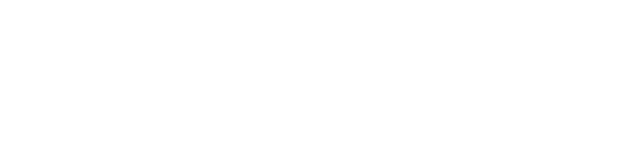
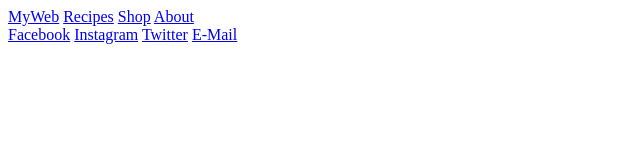
Before and after one commit to xxhyz233/LunaChen-WebDev-SP24, a plain HTML site: page Week02/Homework/index.html in a window 1280 px wide. Shown: the whole page, without its empty margins (0-640 px from the left). Drawn offline with Linux system fonts and the light colour scheme.

Commit message:
added a few more stuff to week02 HW: index.html

```diff
--- a/Week02/Homework/index.html
+++ b/Week02/Homework/index.html
@@ -0,0 +1,25 @@
+<html>
+    <head>
+
+    </head>
+    <body>
+        <header>
+            <nav>
+                <!--The html pages for the link are yet to be created-->
+                <a href="index.html">MyWeb</a>
+                <a href="recipes.html">Recipes</a>
+                <a href="shop.html">Shop</a>
+                <a href="about.html">About</a>
+            </nav>
+        </header>
+        <footer>
+            <!--Supposed to contain share links for this recipe page, but I'm just adding these sites as placeholders-->
+            <nav>
+                <a href="https://www.facebook.com/">Facebook</a>
+                <a href="https://www.instagram.com/">Instagram</a>
+                <a href="https://twitter.com/">Twitter</a>
+                <a href="https://mail.google.com/">E-Mail</a>
+            </nav>
+        </footer>
+    </body>
+</html>
```
Also changed, not shown: Week02/Homework/pork.html (+0 -1 lines).
